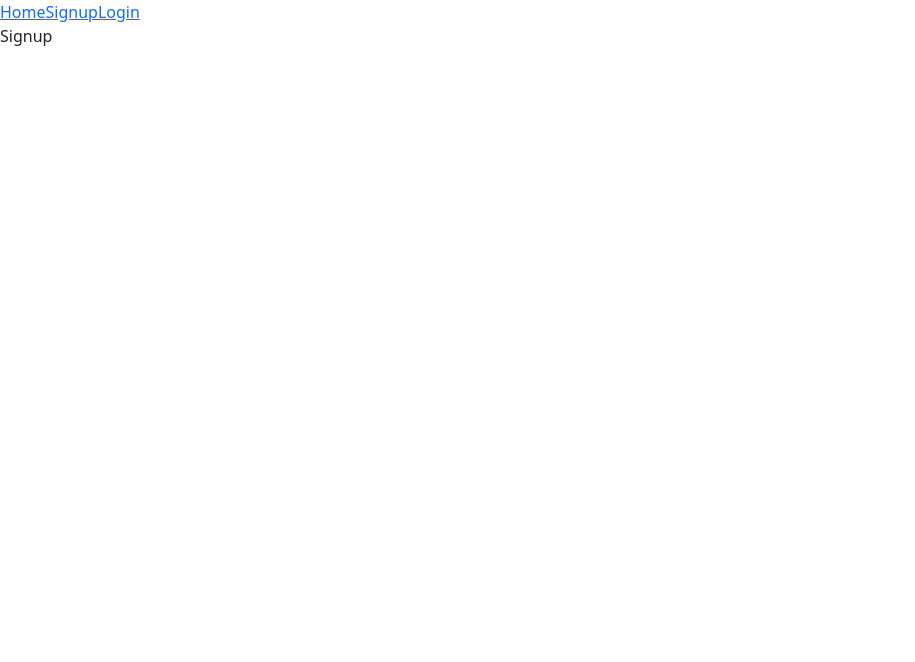
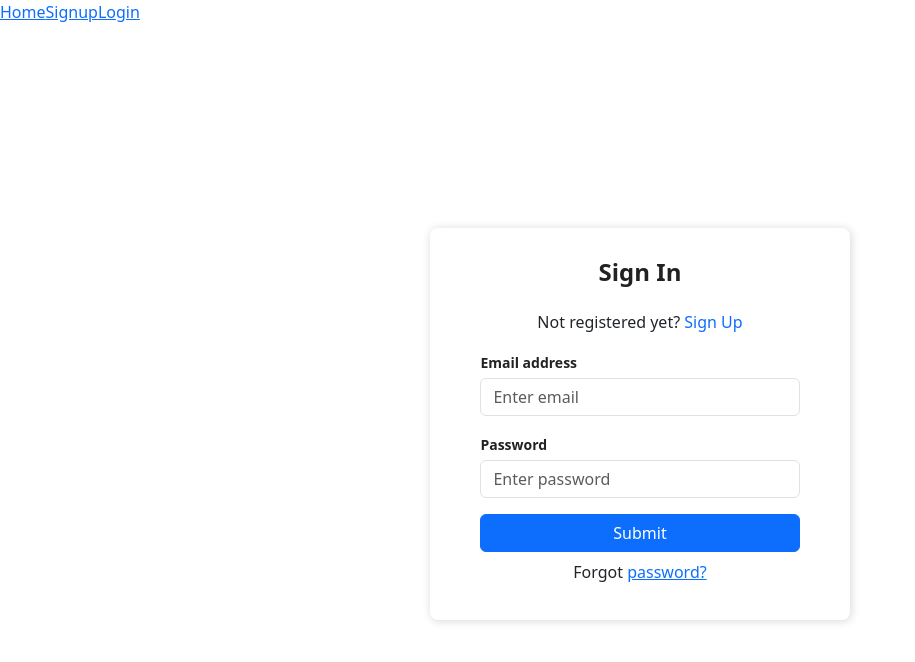
Before and after one commit to NoahBroah/Phase-4-project, a React (Create React App) app in the folder client/: page /signup in a window 1280 px wide. Shown: the top 662 px of the page, without its empty margins (0-915 px from the left). Built offline with nearby package versions, Linux system fonts and the light colour scheme.

Commit message:
Add Signup form

```diff
--- a/client/src/Signup.js
+++ b/client/src/Signup.js
@@ -1,9 +1,101 @@
-import React from 'react'
+import React, { useState } from 'react'
 
 function Signup() {
-  return (
-    <div>Signup</div>
-  )
-}
+    const [authMode, setAuthMode] = useState("signin")
+
+    const changeAuthMode = () => {
+        setAuthMode(authMode === "signin" ? "signup" : "signin")
+      }
+
+      if (authMode === "signin") {
+        return (
+          <div className="Auth-form-container">
+            <form className="Auth-form">
+              <div className="Auth-form-content">
+                <h3 className="Auth-form-title">Sign In</h3>
+                <div className="text-center">
+                  Not registered yet?{" "}
+                  <span className="link-primary" onClick={changeAuthMode}>
+                    Sign Up
+                  </span>
+                </div>
+                <div className="form-group mt-3">
+                  <label>Email address</label>
+                  <input
+                    type="email"
+                    className="form-control mt-1"
+                    placeholder="Enter email"
+                  />
+                </div>
+                <div className="form-group mt-3">
+                  <label>Password</label>
+                  <input
+                    type="password"
+                    className="form-control mt-1"
+                    placeholder="Enter password"
+                  />
+                </div>
+                <div className="d-grid gap-2 mt-3">
+                  <button type="submit" className="btn btn-primary">
+                    Submit
+                  </button>
+                </div>
+                <p className="text-center mt-2">
+                  Forgot <a href="#">password?</a>
+                </p>
+              </div>
+            </form>
+          </div>
+        )
+      }
+
+      return (
+        <div className="Auth-form-container">
+          <form className="Auth-form">
+            <div className="Auth-form-content">
+              <h3 className="Auth-form-title">Sign In</h3>
+              <div className="text-center">
+                Already registered?{" "}
+                <span className="link-primary" onClick={changeAuthMode}>
+                  Sign In
+                </span>
+              </div>
+              <div className="form-group mt-3">
+                <label>Full Name</label>
+                <input
+                  type="email"
+                  className="form-control mt-1"
+                  placeholder="e.g Jane Doe"
+                />
+              </div>
+              <div className="form-group mt-3">
+                <label>Email address</label>
+                <input
+                  type="email"
+                  className="form-control mt-1"
+                  placeholder="Email Address"
+                />
+              </div>
+              <div className="form-group mt-3">
+                <label>Password</label>
+                <input
+                  type="password"
+                  className="form-control mt-1"
+                  placeholder="Password"
+                />
+              </div>
+              <div className="d-grid gap-2 mt-3">
+                <button type="submit" className="btn btn-primary">
+                  Submit
+                </button>
+              </div>
+              <p className="text-center mt-2">
+                Forgot <a href="#">password?</a>
+              </p>
+            </div>
+          </form>
+        </div>
+      )
+    }
 
 export default Signup
```
